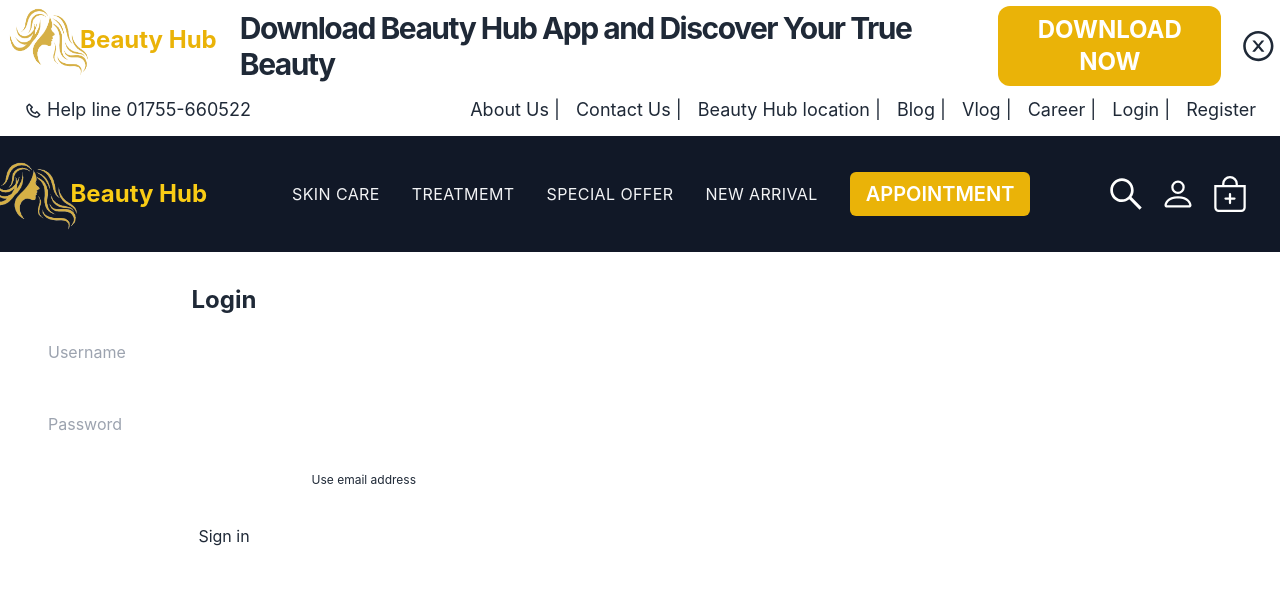
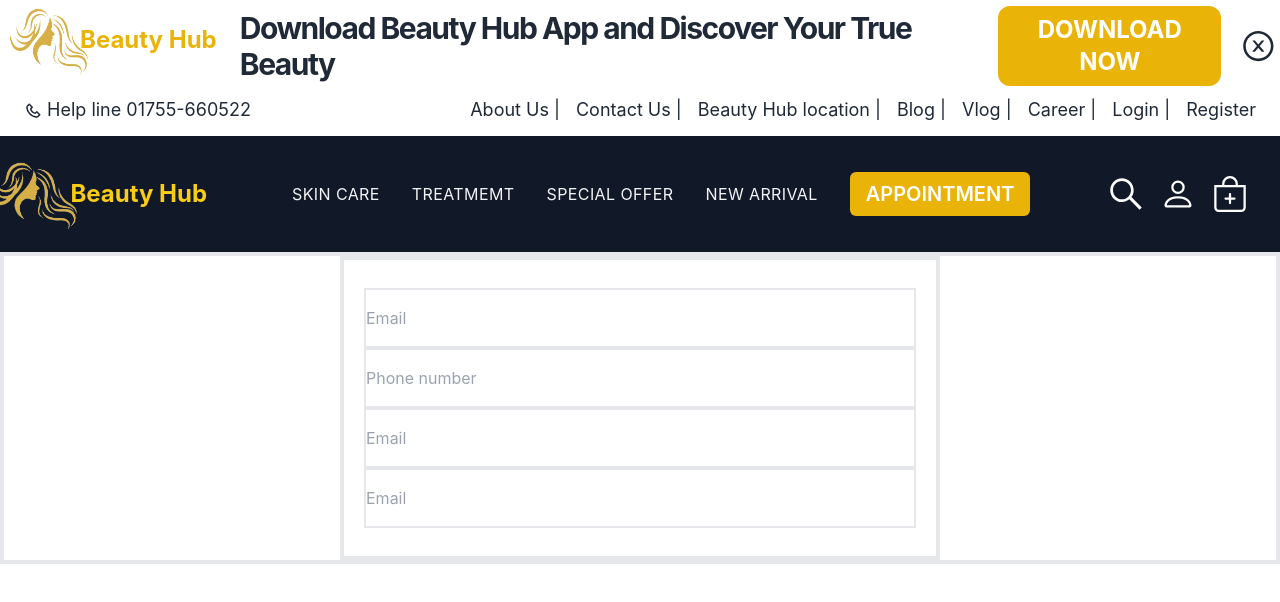
Before and after one commit to summenurfatema/beauty-hub, a React (Create React App) app: page /register in a window 1280 px wide. Shown: the top 602 px of the page. Built offline with nearby package versions, Linux system fonts and the light colour scheme.

Commit message:
input field added

```diff
--- a/src/pages/NavBar/NavBar.js
+++ b/src/pages/NavBar/NavBar.js
@@ -86,10 +86,13 @@ const NavBar = () => {
 
                                     <div className="dropdown">
                                         <label tabIndex={0} className=" text-white text-4xl m-1"><BsPerson /></label>
-                                        <ul tabIndex={0} className="dropdown-content menu p-2 shadow bg-white rounded-lg p-5 absolute top-20 -right-20 w-[300px] mt-8 space-y-6">
+                                        <ul tabIndex={0} className="dropdown-content menu  shadow bg-white rounded-lg p-5 absolute top-20 -right-20 w-[300px] mt-8 space-y-6">
+                                            <li className="text-2xl font-semibold text-yellow-500 tracking-wider uppercase"><>Login</></li>
 
-                                            <li className="text-2xl font-semibold text-yellow-500 tracking-wider uppercase"><>Login</></li>
-                                            <li className="text-2xl font-semibold text-yellow-500 tracking-wider uppercase"><>Registration</></li>
+                                            <Link to='/register'>
+
+                                                <li className="text-2xl font-semibold text-yellow-500 tracking-wider uppercase"><>Registration</></li>
+                                            </Link>
                                         </ul>
                                     </div>
 
--- a/src/pages/Register/Register.js
+++ b/src/pages/Register/Register.js
@@ -2,27 +2,19 @@ import React from 'react';
 
 const Register = () => {
     return (
-        <div>
-            <div className="w-full max-w-md p-8 space-y-3 rounded-xl">
-                <h1 className="text-2xl font-bold text-center">Login</h1>
-                <form action="" className="space-y-6">
+        <div className='flex flex-col justify-center items-center border-4'>
+            <div className='w-[600px] border-4'>
+                <form className='px-5 py-7'>
+                    <input placeholder='Email' className='border-2 py-4 border-red w-full' />
+                    <input placeholder='Phone number' className='border-2 py-4 border-red w-full' />
+                    <input placeholder='Email' className='border-2 py-4 border-red w-full' />
+                    <input placeholder='Email' className='border-2 py-4 border-red w-full' />
+                </form>
+            </div>
 
 
-                    <input type="text" name="username" id="username" placeholder="Username" className="w-full px-4 py-3 rounded-md" />
 
 
-                    <input type="password" name="password" id="password" placeholder="Password" className="w-full px-4 py-3 rounded-md dark:border-gray-700 dark:bg-gray-900 dark:text-gray-100 focus:dark:border-violet-400" />
-                    <div className="flex justify-end text-xs dark:text-gray-400">
-                        <p>Use email address</p>
-                    </div>
-
-
-                    <button className="block w-full p-3 text-center rounded-sm">Sign in</button>
-                </form>
-                <div className="flex items-center pt-4 space-x-1">
-
-                </div>
-            </div>
         </div>
     );
 };
```
